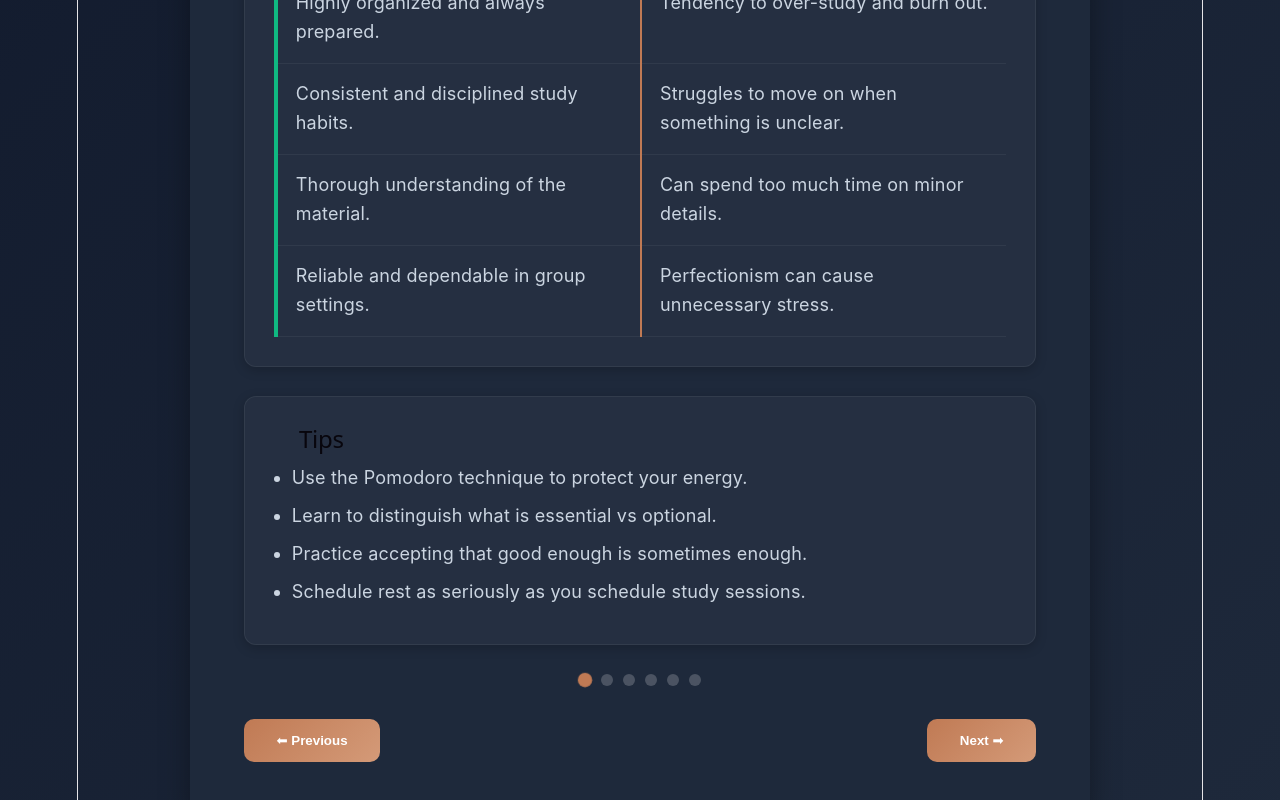
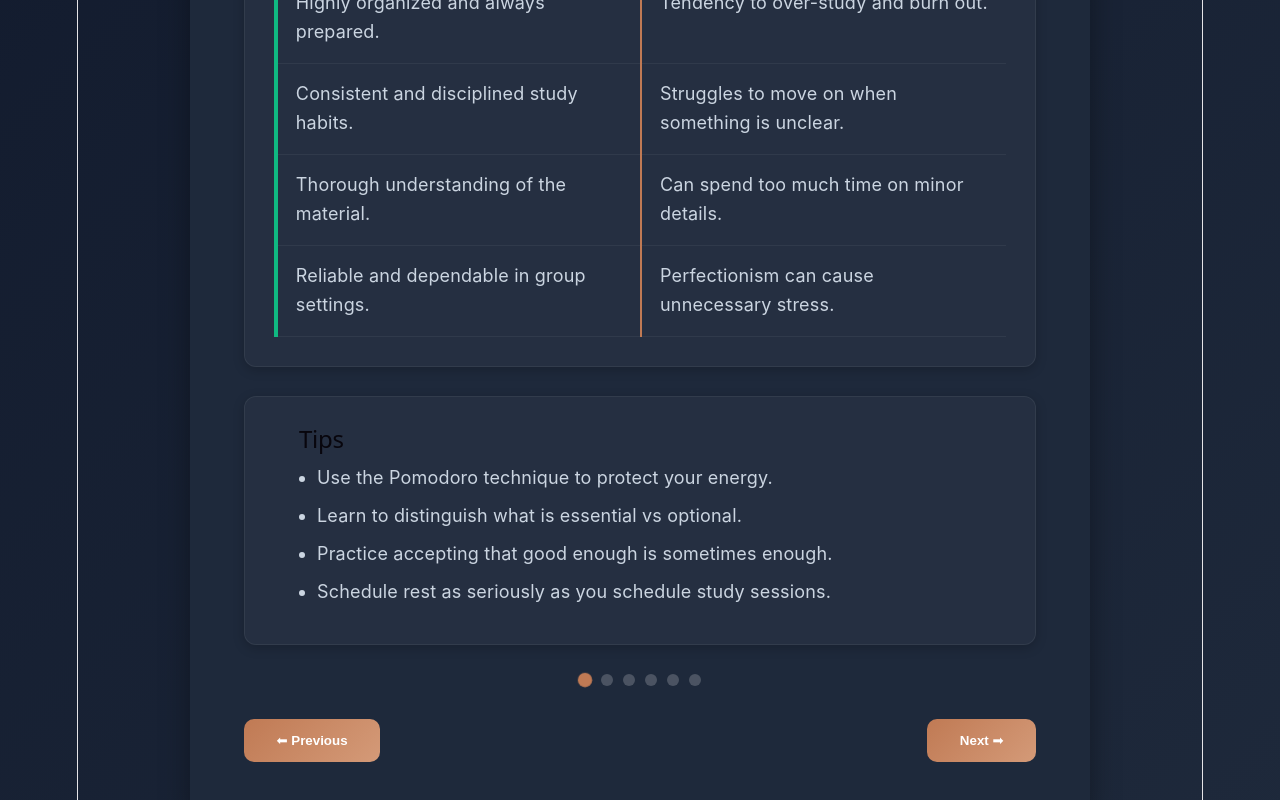
Before and after one commit to hwnest25/AcadeMe, a React (Vite) app: page /personas in a window 1280 px wide. Shown: the part 931-1731 px from the top of the page. Built offline with nearby package versions, Linux system fonts and the light colour scheme.

Commit message:
fix alignment issues.

```diff
--- a/src/styles/personas.css
+++ b/src/styles/personas.css
@@ -130,7 +130,7 @@
   padding-left: 1.4rem
 }
 
-.persona-tips ul {
+.persona-tips {
   list-style:disc;
   padding-left:1.4rem;
 }
```
